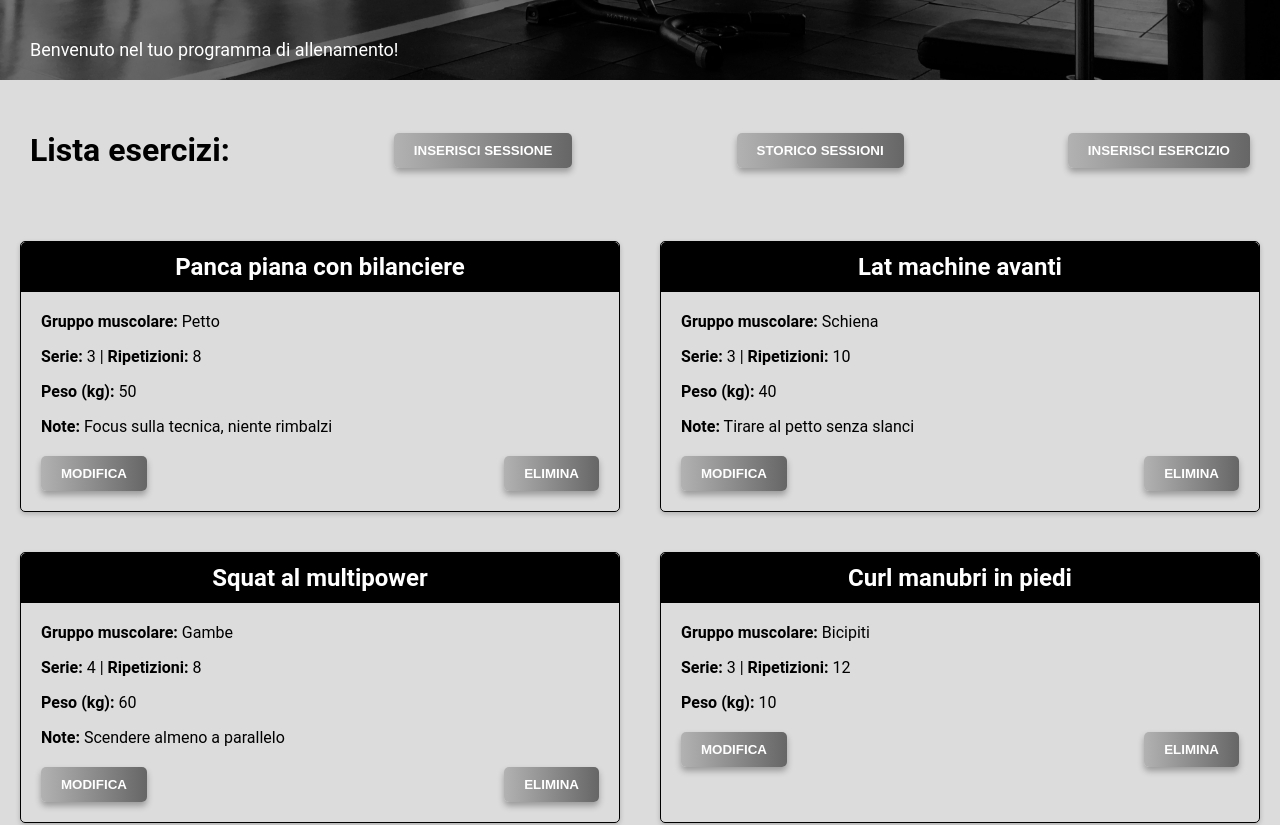
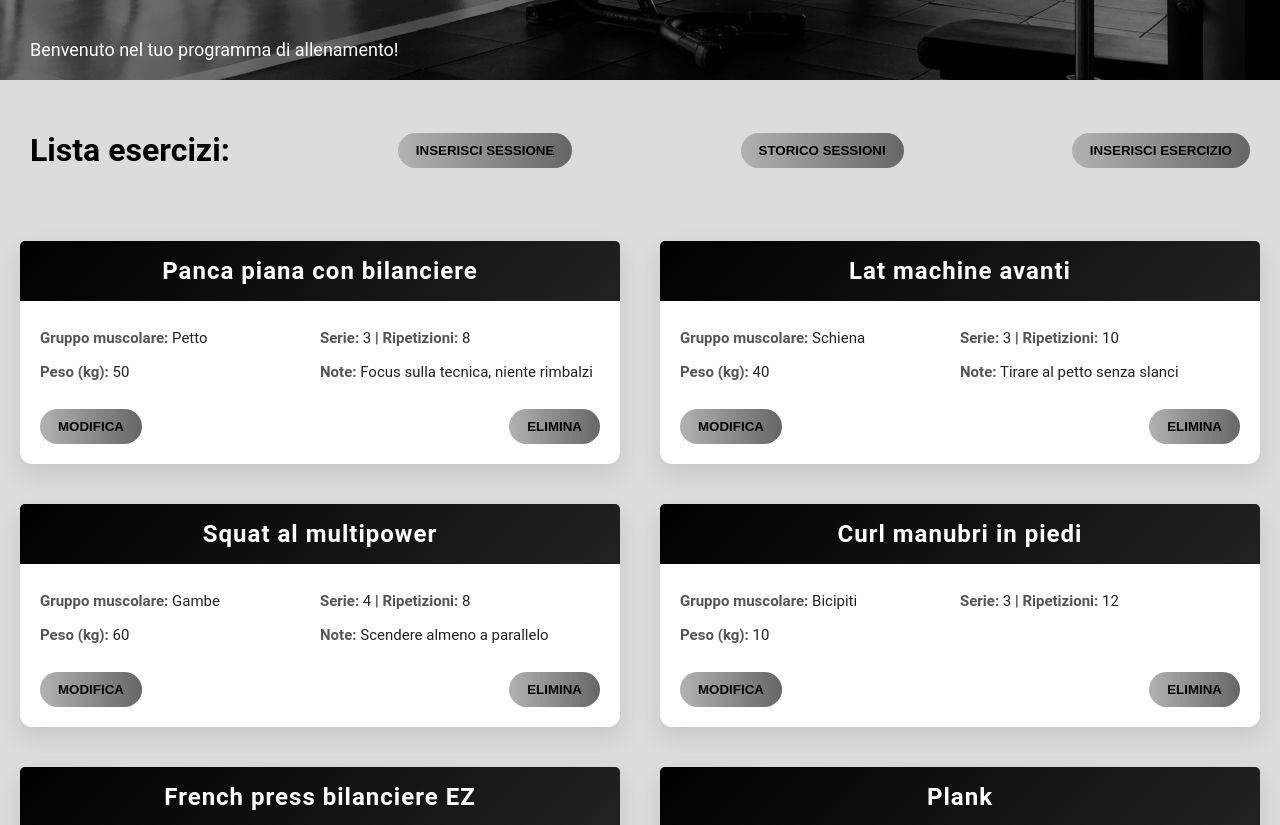
Before and after one commit to Alessia-Nicolini/Palestra, an Angular app: page / in a window 1280 px wide. Shown: the part 540-1365 px from the top of the page. Built offline with nearby package versions, Linux system fonts and the light colour scheme.

Commit message:
Migliorato stile di tutto il sito

```diff
--- a/src/app/components/exercises-list/exercises-list.css
+++ b/src/app/components/exercises-list/exercises-list.css
@@ -43,12 +43,19 @@
 }
 
 .exercise-card {
-    border: 1px solid black;
-    box-sizing: border-box;
-    box-shadow: 0 2px 5px rgba(0,0,0,0.2);
-    padding: 0px;
-    margin: 20px;
-    border-radius: 5px;
+  background-color: var(--bg-card);
+  border: none;
+  box-sizing: border-box;
+  border-radius: 12px;
+  padding: 0px;
+  margin: 20px;
+  box-shadow: 0 10px 25px rgba(0,0,0,0.1);
+  transition: transform 0.3s ease, box-shadow 0.3s ease;
+}
+
+.exercise-card:hover {
+  transform: translateY(-6px);
+  box-shadow: 0 18px 40px rgba(0,0,0,0.2);
 }
 
 .container {
@@ -71,17 +78,31 @@
 }
 
 .titolo{
-    background-color: black;
+    background: linear-gradient(135deg, #000, #222);
     color: white;
     margin-top: 0;
-    height: 50px;
+    height: 60px;
     text-align: center;
     display: flex;
     align-items: center;
     justify-content: center;
     border-radius: 5px 5px 0 0;
+    letter-spacing: 1px;
 }
 
 .dati{
     margin: 20px;
+    display: grid;
+    grid-template-columns: 1fr 1fr;
+
 }
+
+.dati p {
+  margin: 8px 0;
+  font-size: 15px;
+  color: var(--text-dark);
+}
+
+.dati strong {
+  color: #555;
+}
--- a/src/app/components/exercises-list/exercises-list.ts
+++ b/src/app/components/exercises-list/exercises-list.ts
@@ -14,8 +14,7 @@ import { CommonModule } from '@angular/common';
 })
 export class ExercisesList {
   exerciseToEdit: Exercise = new Exercise();
-  editMode: boolean = false;
-  addMode: boolean = false;
+  modalMode: 'edit' | 'insert' | null = null;
   editingId: number | null = null;
   exercisesService = inject(ExerciseService);
 
@@ -78,9 +77,10 @@ export class ExercisesList {
   }
 
   editExercise(exercise: Exercise, id: number) {
-    this.editMode = true;
+    this.closeModal();
     this.editingId = exercise.id;
     this.exerciseToEdit = { ...exercise };
+    this.modalMode = 'edit';
   }
 
   deleteExercise(id: number) {
@@ -92,8 +92,13 @@ export class ExercisesList {
     }
   }
 
-     insertExercise() {
-     this.addMode = true;
-     this.exerciseToEdit = new Exercise;
-   }
+  insertExercise() {
+    this.modalMode = 'insert';
+    this.exerciseToEdit = new Exercise;
+  }
+
+  closeModal() {
+    this.modalMode = null;
+    this.exerciseToEdit = new Exercise();
+  }
 }
--- a/src/app/components/session-exercises/session-exercises.css
+++ b/src/app/components/session-exercises/session-exercises.css
@@ -1,75 +1,160 @@
-.header{
-    align-items: left;
-    justify-content: center;
+.container {
+    display: flex;
+    flex-direction: column;
+    gap: 30px;
+    margin: 20px;
+}
+
+.titolo-sessione{
+    display: flex;
     flex-direction: column;
 }
 
-.header h4{
+.header {
+    display: flex;
+    justify-content: space-between;
+    align-items: center;
+    gap: 10px;
     margin-right: 20px;
 }
 
-.container{
+.header h2 {
+    font-size: 24px;
+    font-weight: 600;
+    color: #222;
+}
+
+.header h4 {
+    font-size: 16px;
+    font-weight: 500;
+    color: #555;
+}
+
+.session {
     display: flex;
     align-items: center;
-    justify-content: space-between;
-    margin: 20px;
+    gap: 15px;
 }
 
-.session{
-    display: flex;
-    align-items: center;
-    justify-content: left;
+select {
+    padding: 8px 12px;
+    border-radius: 8px;
+    border: 1px solid #ccc;
+    font-size: 14px;
+    transition: border-color 0.2s ease;
 }
 
-.span{
+.span {
     font-weight: bold;
 }
 
-.modal {
-    background-color: #f9f9f9;
-    padding: 20px;
-    border-radius: 8px;
-    box-shadow: 0 2px 10px rgba(0, 0, 0, 0.1);
-    width: 400px;
-    margin: 20px;
+.modal-overlay {
+    position: fixed;
+    inset: 0;
+    background: rgba(0, 0, 0, 0.5);
+    display: flex;
+    align-items: center;
+    justify-content: center;
+    backdrop-filter: blur(2px);
+    z-index: 1000;
 }
 
-.dati{
-    margin: 20px;
+.modal {
+    background-color: #fff;
+    border-radius: 12px;
+    padding: 25px 30px;
+    width: 400px;
+    max-width: 90%;
+    box-shadow: 0 12px 30px rgba(0, 0, 0, 0.25);
+    display: flex;
+    flex-direction: column;
+    gap: 15px;
+    opacity: 1;
 }
 
-.button-group{
+.modal h3 {
+    font-size: 20px;
+    font-weight: 600;
+    color: #222;
+}
+
+.dati label {
+    display: flex;
+    flex-direction: column;
+    font-weight: 500;
+    color: #333;
+}
+
+.dati input,
+.dati select {
+    padding: 10px 12px;
+    border-radius: 8px;
+    border: 1px solid #ccc;
+    margin-top: 5px;
+    font-size: 14px;
+}
+
+.button-group {
     display: flex;
     justify-content: space-between;
     margin-top: 20px;
 }
 
 .exercise-card {
-    border: 1px solid black;
+    background-color: var(--bg-card);
+    border: none;
     box-sizing: border-box;
-    box-shadow: 0 2px 5px rgba(0,0,0,0.2);
+    border-radius: 12px;
     padding: 0px;
     margin: 20px;
-    border-radius: 5px;
+    box-shadow: 0 10px 25px rgba(0, 0, 0, 0.1);
+    transition: transform 0.3s ease, box-shadow 0.3s ease;
 }
 
-.titolo{
-    background-color: black;
+.exercise-card:hover {
+    transform: translateY(-6px);
+    box-shadow: 0 18px 40px rgba(0, 0, 0, 0.2);
+}
+
+.titolo {
+    background: linear-gradient(135deg, #000, #222);
     color: white;
     margin-top: 0;
-    height: 50px;
+    height: 60px;
     text-align: center;
     display: flex;
     align-items: center;
     justify-content: center;
     border-radius: 5px 5px 0 0;
+    letter-spacing: 1px;
 }
 
-.session-exercise{
+.dati {
+    margin: 20px;
+    display: grid;
+    grid-template-columns: 1fr 1fr;
+
+}
+
+.dati p {
+    margin: 8px 0;
+    font-size: 15px;
+    color: var(--text-dark);
+}
+
+.dati strong {
+    color: #555;
+}
+
+.session-exercise {
     display: grid;
     grid-template-columns: repeat(2, 1fr);
 }
 
-.riepilogo{
+.riepilogo {
+    font-weight: 600;
+    font-size: 20px;
+    color: #222;
     margin-left: 20px;
+    margin-top: 30px;
 }
--- a/src/app/components/session-exercises/session-exercises.html
+++ b/src/app/components/session-exercises/session-exercises.html
@@ -1,5 +1,6 @@
 <div class="container">
     <div class="header">
+        <div class="titolo-sessione">
             <h2>Sessione del {{ date | date:'dd-MM-yyyy' }}:</h2>
             <div class="session">
                 <h4>Inserisci esercizio nella sezione</h4>
@@ -9,6 +10,12 @@
                     <option [value]="ex">{{ ex }}</option>
                     }
                 </select>
+            </div>
+        </div>
+        <div class="home">
+            <button class="btn" routerLink="/" routerLinkActive="active">
+                TORNA ALLA HOME
+            </button>
         </div>
     </div>
 
--- a/src/app/components/session-exercises/session-exercises.ts
+++ b/src/app/components/session-exercises/session-exercises.ts
@@ -3,10 +3,11 @@ import { Exercise } from '../../models/exercise';
 import { FormsModule } from '@angular/forms';
 import { DatePipe, NgStyle } from '@angular/common';
 import { Session } from '../../models/session';
+import { RouterLink, RouterLinkActive } from '@angular/router';
 
 @Component({
   selector: 'app-session-exercises',
-  imports: [FormsModule, DatePipe, NgStyle],
+  imports: [FormsModule, DatePipe, NgStyle, RouterLink, RouterLinkActive],
   templateUrl: './session-exercises.html',
   styleUrl: './session-exercises.css',
 })
--- a/src/app/components/session-stored/session-stored.css
+++ b/src/app/components/session-stored/session-stored.css
@@ -0,0 +1,78 @@
+.header {
+    display: flex;
+    justify-content: space-between;
+    align-items: center;
+    margin: 20px;
+    gap: 10px;
+}
+
+.header h2 {
+    font-size: 24px;
+    font-weight: 600;
+    color: #222;
+    margin: 0;
+}
+
+.exercise-card {
+    background-color: var(--bg-card);
+    border: none;
+    box-sizing: border-box;
+    border-radius: 12px;
+    padding: 0px;
+    margin: 20px;
+    box-shadow: 0 10px 25px rgba(0, 0, 0, 0.1);
+    transition: transform 0.3s ease, box-shadow 0.3s ease;
+}
+
+.exercise-card:hover {
+    transform: translateY(-6px);
+    box-shadow: 0 18px 40px rgba(0, 0, 0, 0.2);
+}
+
+.titolo {
+    background: linear-gradient(135deg, #000, #222);
+    color: white;
+    margin-top: 0;
+    height: 60px;
+    text-align: center;
+    display: flex;
+    align-items: center;
+    justify-content: center;
+    border-radius: 5px 5px 0 0;
+    letter-spacing: 1px;
+}
+
+.session-exercise {
+    display: grid;
+    grid-template-columns: repeat(2, 1fr);
+    gap: 20px;
+    margin: 20px;
+}
+
+.dati {
+    margin: 10px;
+    padding: 15px;
+    display: grid;
+    grid-template-columns: repeat(2, 1fr);
+    gap: 5px;
+    background-color: #f9f9f9;
+    border-radius: 8px;
+    box-shadow: inset 0 1px 3px rgba(0,0,0,0.05);
+}
+
+.dati p {
+    margin: 0;
+    font-size: 14px;
+    color: #333;
+}
+
+.session-exercise .dati p strong {
+    color: #000;
+}
+
+.empty-message {
+    font-size: 16px;
+    font-weight: 500;
+    color: #555;
+    margin: 20px;
+}
--- a/src/app/components/session-stored/session-stored.html
+++ b/src/app/components/session-stored/session-stored.html
@@ -1 +1,37 @@
-<p>session-stored works!</p>
+<div class="header">
+    <h2>Storico Sessioni</h2>
+    <div class="home">
+        <button class="btn" routerLink="/" routerLinkActive="active">
+            TORNA ALLA HOME
+        </button>
+    </div>
+</div>
+
+@if(sessions.length === 0){
+<div>
+    Nessuna sessione salvata
+</div>
+}
+<div class="session-exercise">
+    @for (session of sessions; track $index) {
+    <div class="exercise-card">
+        <div class="titolo">
+            <h2>{{ session.title }} </h2>
+        </div>
+        <div class="session-exercise"></div>
+        @for (ex of session.exercises; track $index) {
+        <div class="dati">
+            <p><strong> Gruppo muscolare:</strong> {{ ex.muscleGroup }}</p>
+            <p><strong> Serie:</strong> {{ ex.sets }} | <strong> Ripetizioni:</strong> {{ ex.reps }}</p>
+            @if (ex.weightKg) {
+            <p><strong> Peso (kg):</strong> {{ ex.weightKg }}</p>
+            }
+            @if (ex.notes) {
+            <p><strong> Note:</strong> {{ ex.notes }}</p>
+            }
+        </div>
+        }
+
+    </div>
+    }
+</div>
--- a/src/app/components/session-stored/session-stored.ts
+++ b/src/app/components/session-stored/session-stored.ts
@@ -1,11 +1,41 @@
 import { Component } from '@angular/core';
+import { Session } from '../../models/session';
+import { RouterLink, RouterLinkActive } from '@angular/router';
 
 @Component({
   selector: 'app-session-stored',
-  imports: [],
+  imports: [ RouterLink, RouterLinkActive],
   templateUrl: './session-stored.html',
   styleUrl: './session-stored.css',
 })
 export class SessionStored {
 
+  sessions: Session[] = [];
+  session: Session = new Session();
+
+  ngOnInit() {
+    this.loadSessions();
+  }
+
+  loadSessions() {
+    const sessions: Session[] = [];
+
+    for (let i = 0; i < localStorage.length; i++) {
+      const key = localStorage.key(i);
+
+      if (key && key.startsWith('Sessione del')) {
+        const raw = localStorage.getItem(key);
+        if (raw) {
+          this.session = JSON.parse(raw);
+          sessions.push(this.session);
+        }
+      }
+    }
+
+    this.sessions = sessions.sort((a, b) => {
+      const dateA = new Date(a.title.replace('Sessione del ', ''));
+      const dateB = new Date(b.title.replace('Sessione del ', ''));
+      return dateB.getTime() - dateA.getTime();
+    });
+  }
 }
--- a/src/styles.css
+++ b/src/styles.css
@@ -1,4 +1,9 @@
 /* You can add global styles to this file, and also import other style files */
+
+:root {
+  --bg-card: #ffffff;
+  --text-dark: #222;
+}
 
 body {
   background: rgb(220, 220, 220);
@@ -9,19 +14,21 @@ body {
 }
 
 .btn {
-    border-radius: 5px;
-    border: none;
-    background: linear-gradient(to right, #b2b2b2, #666666);
-    color: white;
-    font-weight: bold;
-    padding: 10px 20px;
-    cursor: pointer;
-    box-shadow: 0 4px 6px rgba(0, 0, 0, 0.3);
-    transition: all 0.2s ease-in-out;
+  background: linear-gradient(to right, #b2b2b2, #666666);
+  color: #000;
+  border: none;
+  padding: 10px 18px;
+  border-radius: 30px;
+  font-weight: 600;
+  cursor: pointer;
+  transition: all 0.25s ease;
 }
 
 .btn:hover {
-    background: linear-gradient(to right, #b0b0b0, #555555);
-    box-shadow: 0 6px 8px rgba(0, 0, 0, 0.4);
-    transform: translateY(-2px);
+ background: linear-gradient(to right, #b0b0b0, #555555);
+  transform: scale(1.05);
 }
+
+.btn:active {
+  transform: scale(0.97);
+}
```
Also changed, not shown: src/app/components/exercises-edit/exercises-edit.css (+36 -17 lines), src/app/components/exercises-edit/exercises-edit.html (+11 -8 lines), src/app/components/exercises-list/exercises-list.html (+12 -10 lines). Lines whose indentation alone changed are shown as unchanged.
